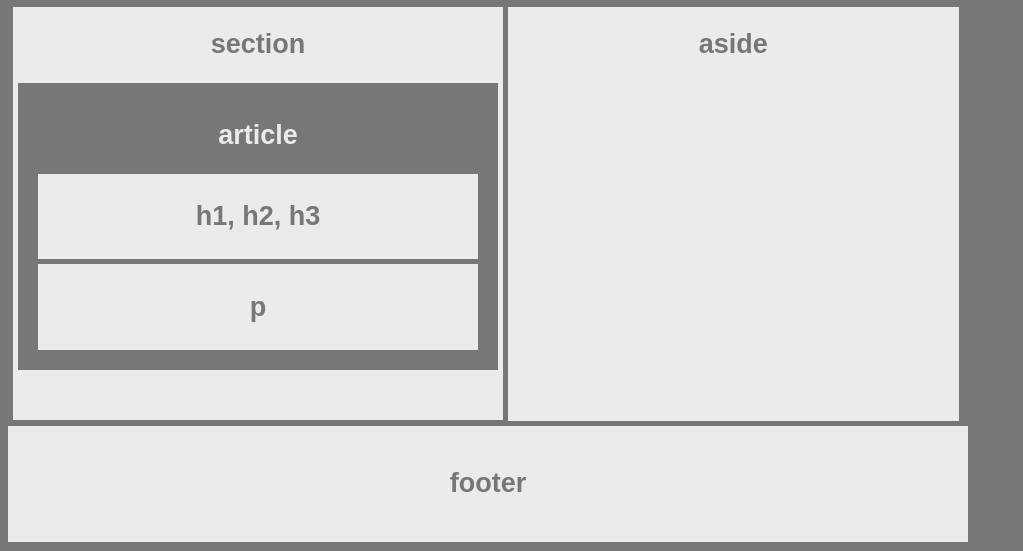
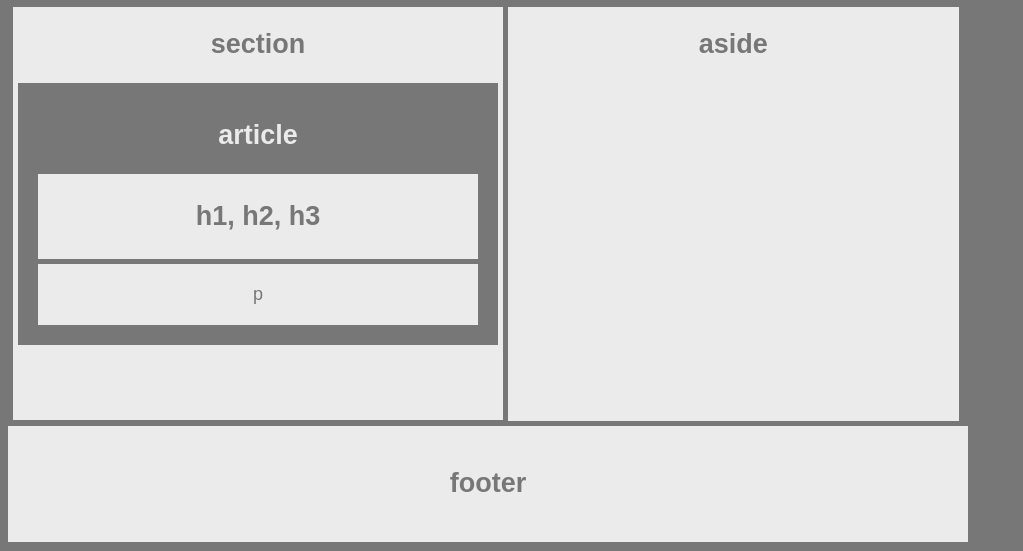
Before and after one commit to SCL5555/HW-Wireframe, a plain HTML site: page index.html in a window 1280 px wide. Shown: the part 249-800 px from the top of the page, without its empty margins (0-1023 px from the left). Drawn offline with Linux system fonts and the light colour scheme.

Commit message:
final edits

```diff
--- a/index.html
+++ b/index.html
@@ -3,43 +3,42 @@
 <head>
 	<link rel="stylesheet" type="text/css" href="style.css">
 	<title></title>
+<!-- For nav, section, article,aside and footer, i realize that I used an element and still declared a class of the same name.  I just preferred to use classes for the CSS instead of working off the element.  Hope that is ok. -->
 </head>
 <body>
 	<header>
 		<h1>header</h1>
 	</header>
 
-	<div class="nav">
+	<nav class="nav">
 		<h2>nav</h2>
-	</div>
+	</nav>
 
-	<div class="container">
+	<div class="container clearfix">
 
 		<section class="section">
 			<h2>section</h2>
 
-			<section class="article">
+			<article class="article">
 				<h2>article</h2>
 
 				<section class="h1s">
 					<h2>h1, h2, h3</h2>
 				</section>
 
-				<section class="p">
-					<h2>p</h2>
-				</section>
+				<p>p</p>
 
-			</section>
+			</article>
 
 		</section>
 
-		<section class="aside">
+		<aside class="aside">
 			<h2>aside</h2>
-		</section>
+		</aside>
 
-	<section class="footer">
+	<footer class="footer">
 			<h2>footer</h2>
-	</section>
+	</footer>
 
 	</div>
 
--- a/style.css
+++ b/style.css
@@ -16,7 +16,7 @@ header{
 body{
 	background-color: #777;
 	font-size: 18px;
-	font-family: sans-serif;
+	font-family: 'Arial', 'Helvetica Neue', Helvetica, sans-serif;
 	color: #777;
 	width: 960px;
 
@@ -27,7 +27,7 @@ body{
 	width: 50%;
 	background-color: #ebebeb;
 	float: left;
-	padding-bottom: 50px;
+	padding-bottom: 75px;
 	padding-left: 5px;
 	padding-right: 5px;
 	margin: 5px;
@@ -69,11 +69,12 @@ body{
 	padding: 5px;
 }
 
-.p {
+p{
 	background-color: #ebebeb;
 	color: #777;
 	margin: 5px;
-	padding: 5px;
+	padding: 20px;
+	text-align: center;
 }
 
 .footer{
@@ -83,3 +84,9 @@ body{
 	margin:; 5px;
 	clear: both;
 }
+
+.clearfix::after{
+	content: "";
+	display: block;
+	clear: both;
+}
```
